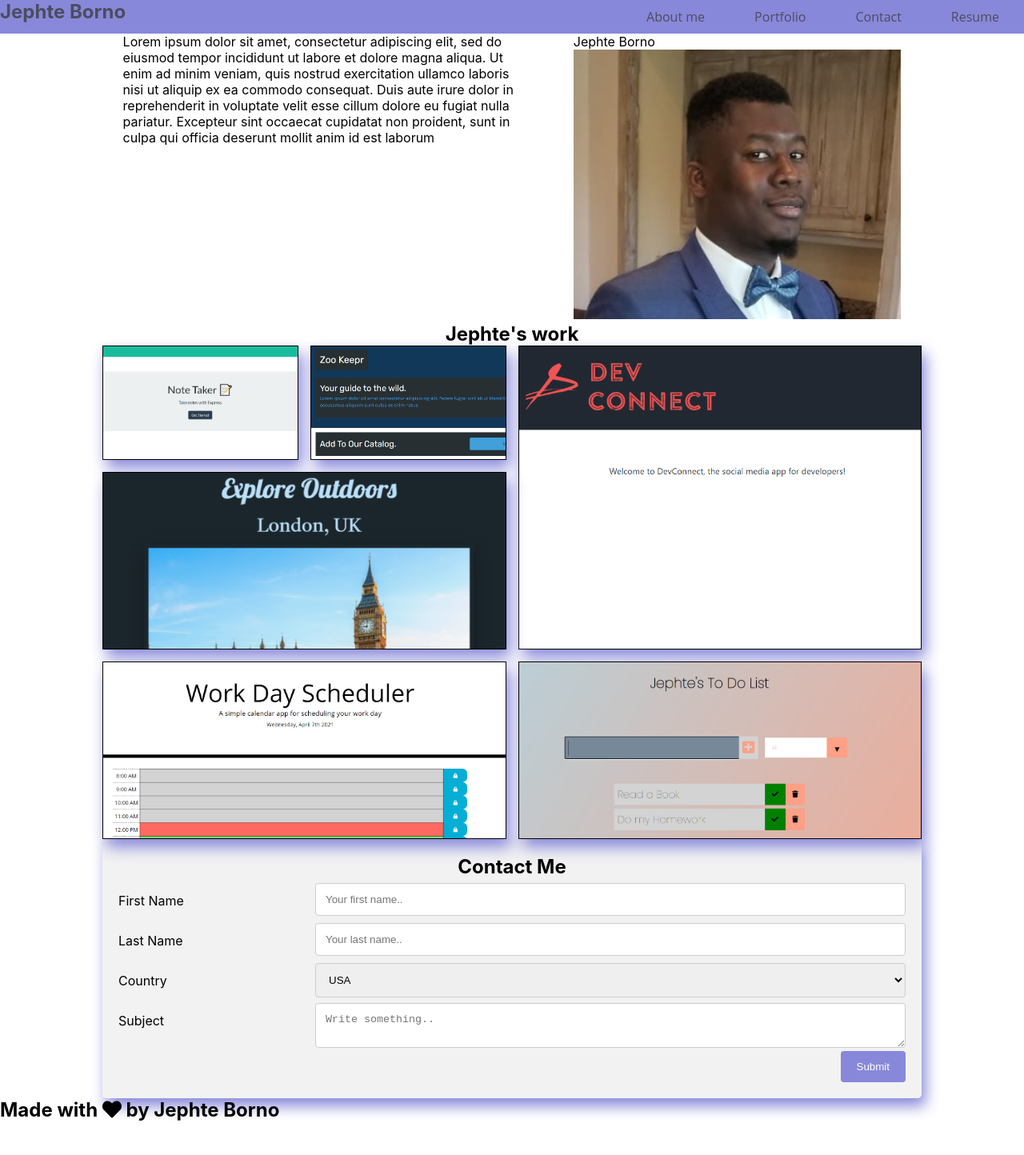
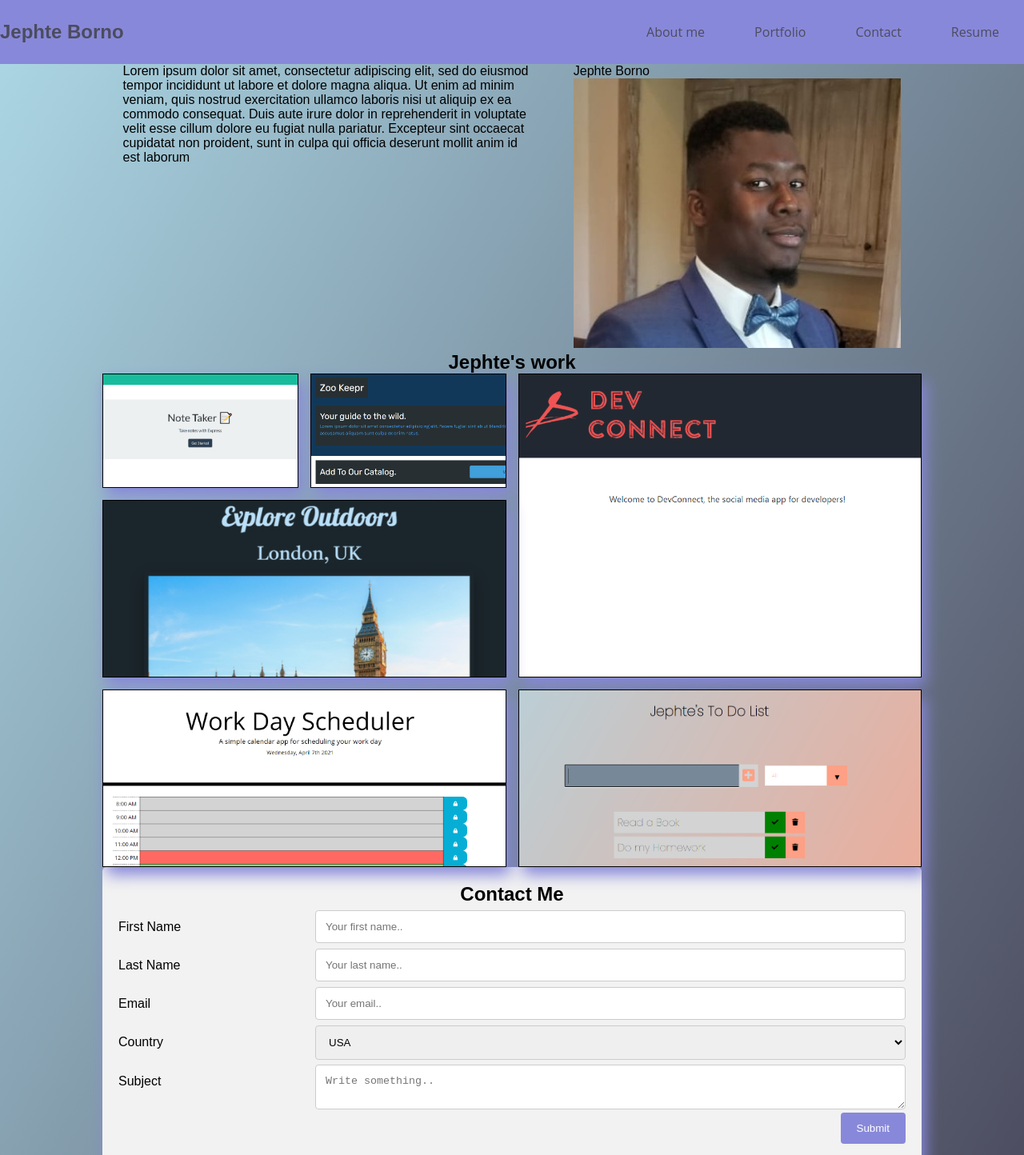
Before and after one commit to jephtebb/React-Portfolio, a React (Create React App) app: page / in a window 1280 px wide. Shown: the top 1444 px of the page at 80% size. Before the commit the page ends 1402 px from the top, so only its background shows below. Built offline with nearby package versions, Linux system fonts and the light colour scheme.

Commit message:
add some global styling

```diff
--- a/src/components/Contact/index.js
+++ b/src/components/Contact/index.js
@@ -24,6 +24,14 @@ function Contact(){
     </div>
     <div className="col-75">
       <input type="text" id="lname" name="lastname" placeholder="Your last name.."/>
+    </div>
+  </div>
+  <div className="row">
+    <div className="col-25">
+      <label for="lname">Email</label>
+    </div>
+    <div className="col-75">
+      <input type="text" id="lname" name="lastname" placeholder="Your email.."/>
     </div>
   </div>
   <div className="row">
--- a/src/components/styles.css
+++ b/src/components/styles.css
@@ -7,12 +7,19 @@
     margin: 0;
     padding: 0;
 }
+body{
+    background-image: linear-gradient(120deg, lightblue,rgb(76,76,95));
+    font-family: Poppins, sans-serif;
+    min-height: 100vh;
+}
 /* header components */
 
 .nav-header {
+  min-height: 10vh;
   display: flex;
   justify-content: space-between;
   background-color: rgb(136, 136, 218);
+  align-items: center;
 }
 header h2 {
   color: rgb(76, 76, 95);
```
